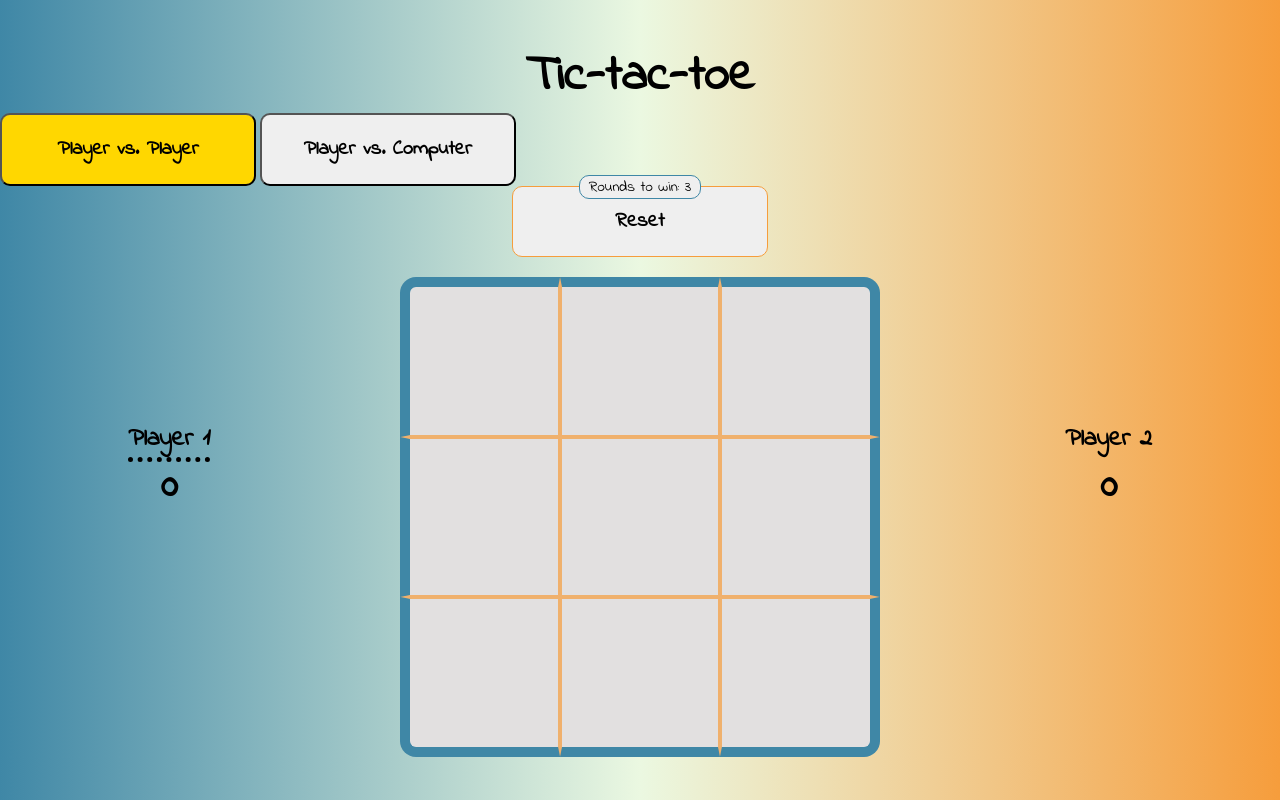
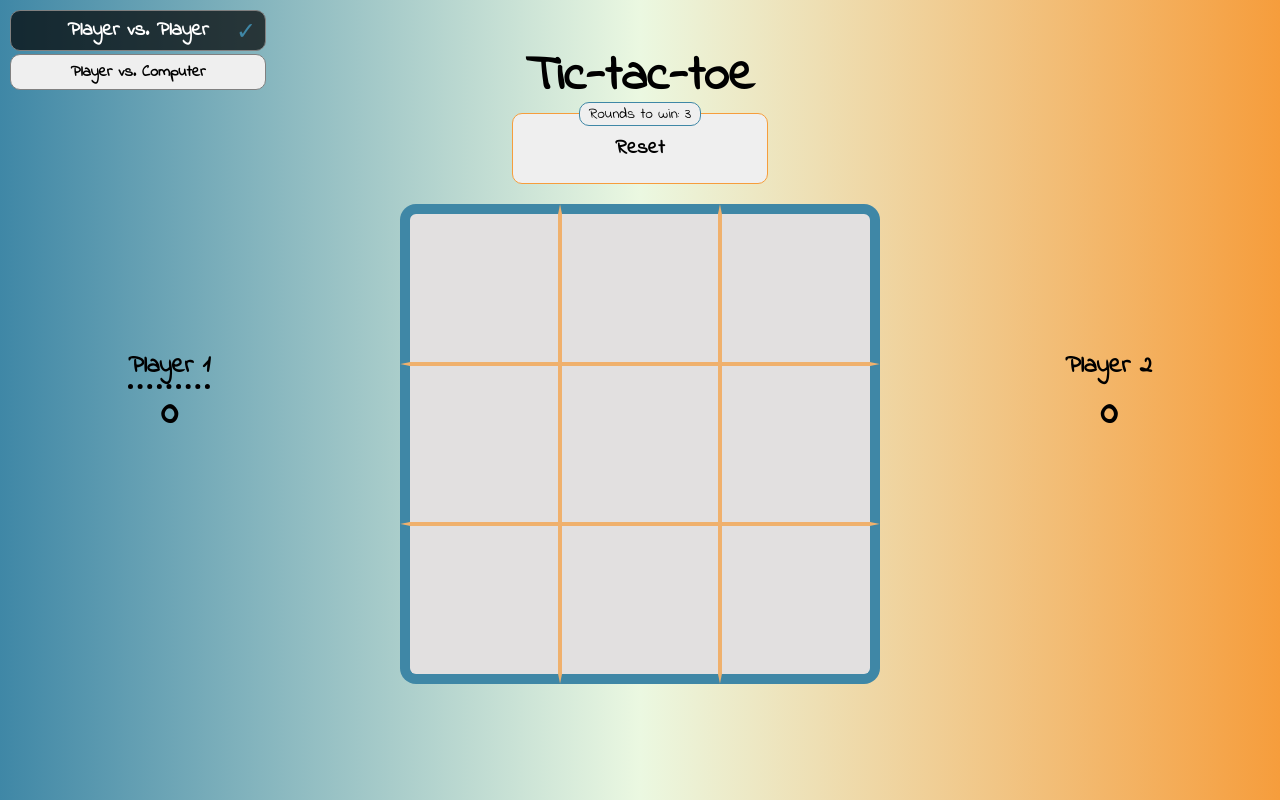
Before and after one commit to Michaku1V/tic-tac-toe, a plain HTML site: page index.html in a window 1280 px wide. Drawn offline with Linux system fonts and the light colour scheme.

Commit message:
add styles for switch buttons

```diff
--- a/styles.css
+++ b/styles.css
@@ -1,8 +1,4 @@
 :root {
-    --top: 50%;
-    --left: 10%;
-    --hidden: hidden;
-    --rotate: rotate(0);
     --color-blue: #3f87a6;
     --color-orange: #f69d3c;
 }
@@ -34,11 +30,31 @@ h1 {
 }
 
 .active-btn {
-    background-color: gold;
+    background-color: rgba(0,0,0,.7);
+    color: white;
+    font-size: 2rem !important;
+}
+
+.active-btn::after {
+    content: '✓';
+    color: var(--color-blue);
+    font-size: larger;
+    position: absolute;
+    right: 1rem;
+    padding-left: 1rem;
 }
 
 .active-player {
     border-bottom: 5px dotted black;
+}
+
+.switch-game {
+    position: absolute;
+    display: flex;
+    flex-direction: column;
+    top: 10px;
+    left: 10px;
+    gap: 0.3rem;
 }
 
 .btn-container {
@@ -57,6 +73,13 @@ h1 {
     font-weight: 600;
     font-size: 2rem;
     min-width: 20vw;
+}
+
+.btn-choose {
+
+    border: 1px solid gray;
+    padding: 0.5rem 0;
+    font-size: 1.6rem;
 }
 
 .btn-set-rounds {
```
